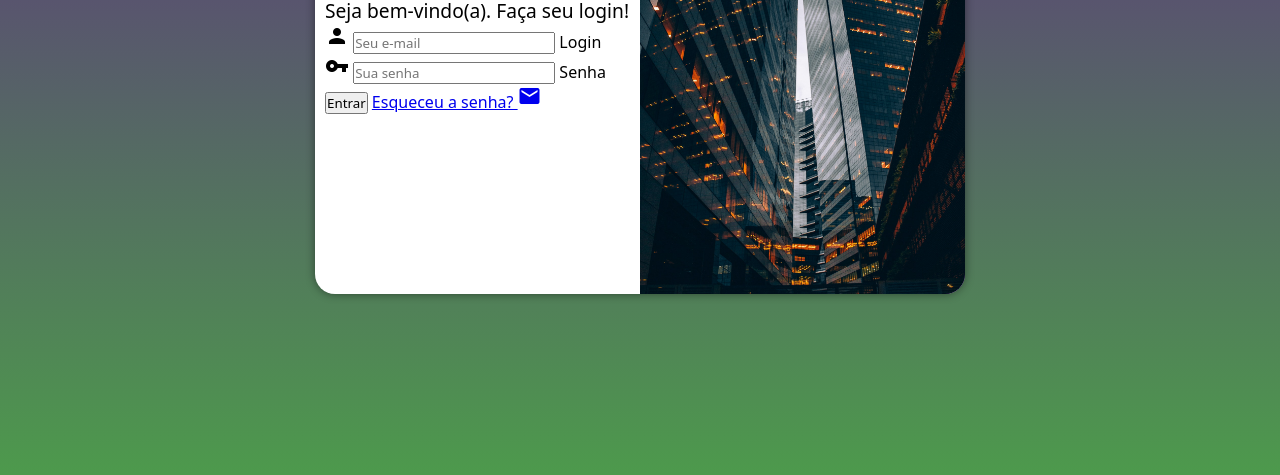
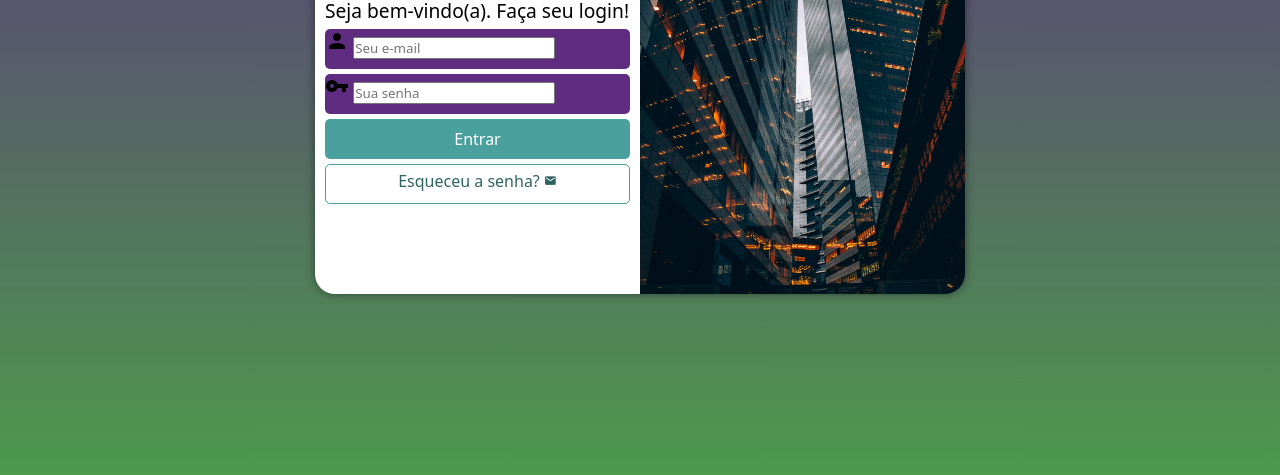
Before and after one commit to nicollas18/projeto-login, a plain HTML site: page index.html in a window 1280 px wide. Shown: the part 281-756 px from the top of the page. Drawn offline with Linux system fonts and the light colour scheme.

Commit message:
botões, login e senha

```diff
--- a/index.html
+++ b/index.html
@@ -23,20 +23,20 @@
 
                 <form action="login.php" method="post" autocomplete="on">
 
-                    <div id="campo">
+                    <div class="campo">
                         <span class="material-icons">person</span>
                         <input type="email" name="login" id="ilogin" placeholder="Seu e-mail" autocomplete="email" required maxlength="30">
                         <label for="ilogin">Login</label>
                     </div>
 
-                    <div id="campo">
+                    <div class="campo">
                         <span class="material-icons">vpn_key</span>
                         <input type="password" name="senha" id="isenha" placeholder="Sua senha" autocomplete="current-password" required minlength="8">
                         <label for="isenha">Senha</label>
                     </div>
 
                     <input type="submit" value="Entrar">
-                    <a href="#">
+                    <a href="#" class="botao">
                         Esqueceu a senha? <span class="material-icons">mail</span>
                     </a>
 
--- a/style/style.css
+++ b/style/style.css
@@ -61,3 +61,55 @@ main {
 #login > div > p {
     font-size: 0.8em;
 }
+
+form > div.campo {
+    background-color: #5f2c82;
+    display: block;
+    width: 100%;
+    height: 40px;
+    border-radius: 5px;
+    margin: 5px 0px;
+}
+
+div.campo > label {
+    display: none;
+}
+
+form > input[type=submit] {
+    display: block;
+    font-size: 1em;
+    width: 100%;
+    height: 40px;
+    background-color: #49a09d;
+    color: white;
+    border: none;
+    border-radius: 5px;
+    cursor: pointer;
+}
+
+form > input[type=submit]:hover {
+    background-color: #2d6462;
+}
+
+form > a.botao {
+    display: block;
+    text-align: center;
+    font-size: 1em;
+    width: 100%;
+    height: 40px;
+    padding-top: 5px;
+    margin-top: 5px;
+    background-color: white;
+    color: #2d6462;
+    border: 1px solid #49a09d;
+    border-radius: 5px;
+    text-decoration: none;
+}
+
+form > a.botao:hover {
+    background-color: #6cd3cf;
+}
+
+form > a.botao > span {
+    font-size: 0.8em;
+}
```
